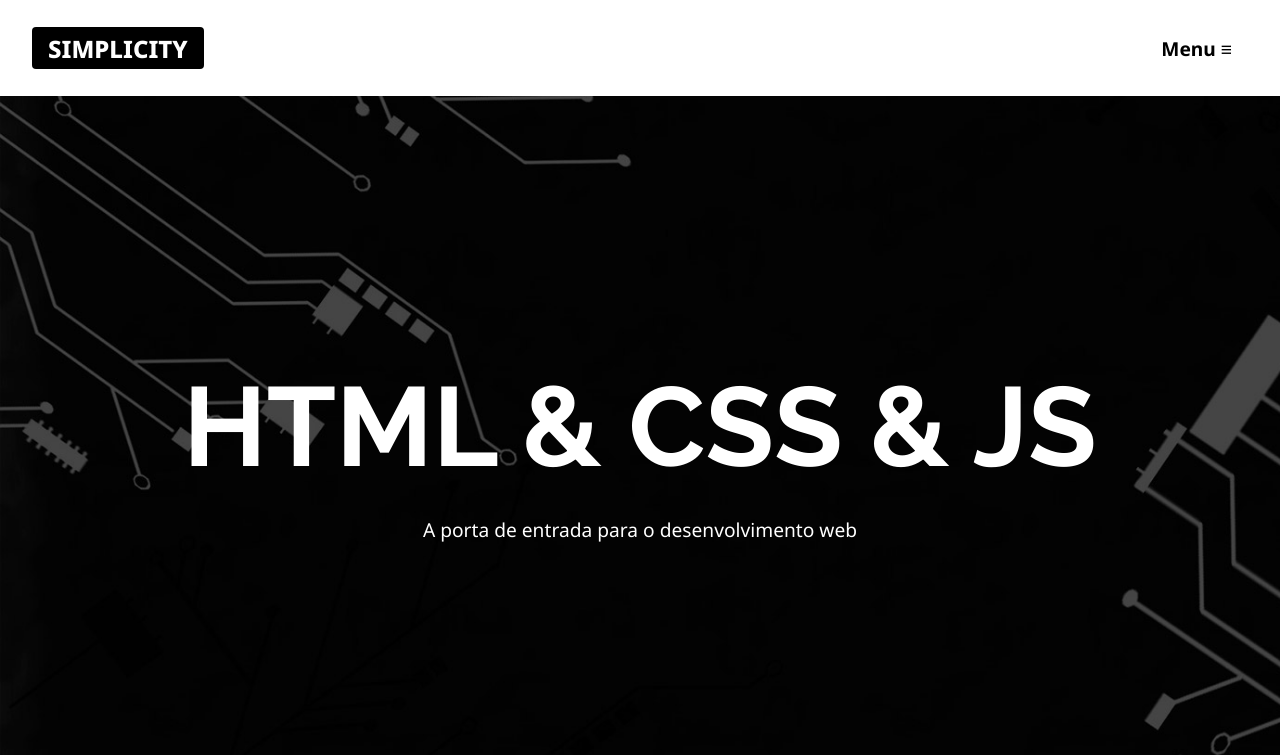
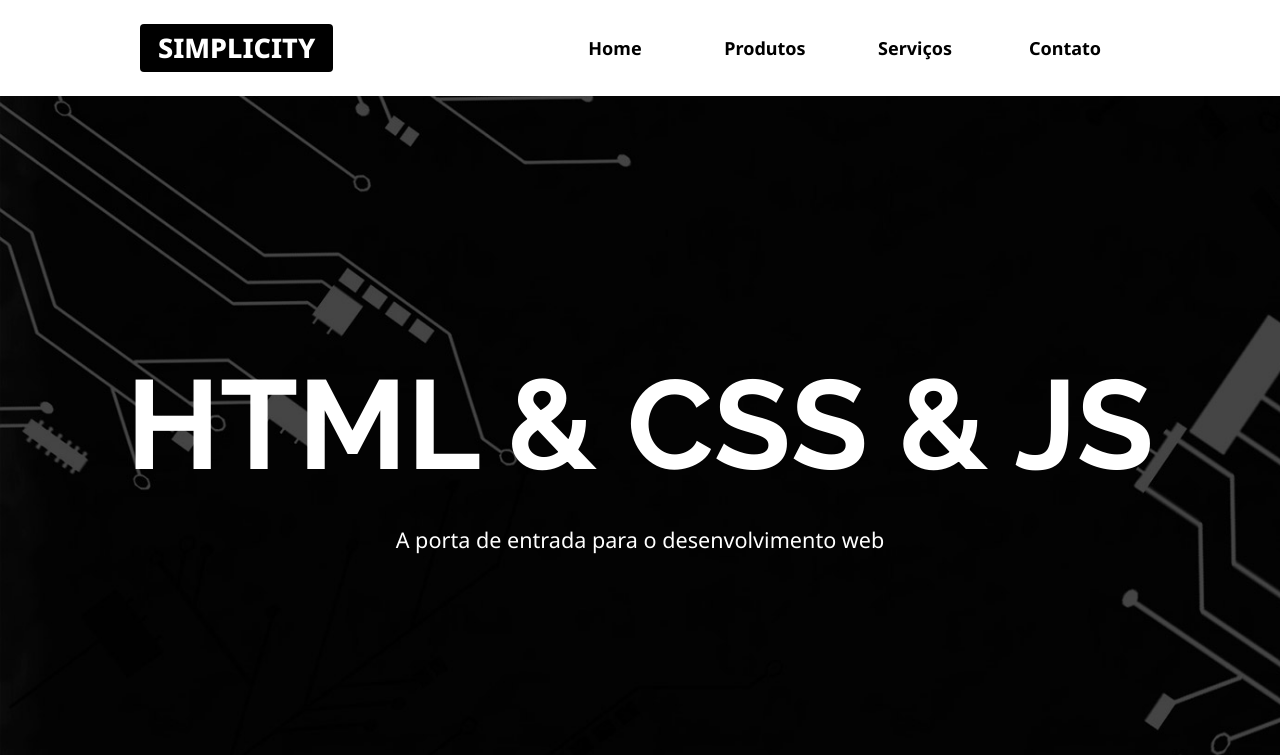
Before and after one commit to VanessaBaldin1/simplicity, a plain HTML site: page index.html in a window 1280 px wide. Shown: the top 755 px of the page. Drawn offline with Linux system fonts and the light colour scheme.

Commit message:
Criação das media queries e ajuste menu

```diff
--- a/css/estilos.css
+++ b/css/estilos.css
@@ -251,7 +251,9 @@ article {
 }
 
 
-.front-end, .historia, .localizacao {
+.front-end,
+.historia,
+.localizacao {
     text-align: center;
 }
 
@@ -260,7 +262,8 @@ article {
     background-size: cover;
     background-attachment: fixed;
 
-    h2 { color:var(--cor-clara);
+    h2 {
+        color: var(--cor-clara);
         text-shadow: 4px 4px 4px red;
     }
 
@@ -299,7 +302,9 @@ article {
     padding: .5rem;
     border-radius: 8px;
 
-    h2 {padding-left: 0;}
+    h2 {
+        padding-left: 0;
+    }
 }
 
 table {
@@ -327,13 +332,16 @@ td {
 
 th {
     background-color: var(--cor-escura);
-    color:var(--cor-clara);
+    color: var(--cor-clara);
     font-size: 14px;
 }
 
-td:nth-child(2) { text-align: center; }
+td:nth-child(2) {
+    text-align: center;
+}
 
-td:last-child, th:last-child {
+td:last-child,
+th:last-child {
     text-align: right;
 }
 
@@ -343,7 +351,7 @@ tr:nth-child(even) {
 
 /* Galeria de fotos */
 
-.galeria  {
+.galeria {
     text-align: center;
 
     img {
@@ -352,10 +360,49 @@ tr:nth-child(even) {
         transform: scale(0.8) rotate(-10deg);
         box-shadow: var(--cor-escura) 0 0 30px;
 
-    &:hover{
-        transform:scale(1) rotate(0);
-        transition:  transform 0.5s ease-in-out;
+        &:hover {
+            transform: scale(1) rotate(0);
+            transition: transform 0.5s ease-in-out;
         }
 
     }
 }
+
+/*  Media Queries: regras de uso condicional de acordo com o tamanho de tela necessário para ajustes no site. */
+
+@media screen and (min-width:600px) {
+
+    /* Para esconder a palavra menu, quando a tela ultrapassar 600px */
+    .titulo-menu {
+        display: none;
+    }
+
+    /* Faz o conteúdo do menu aparecer e ocupar um tamanho bom */
+    .links-menu {
+        display: flex;
+
+
+        /* Forçamos cada item da lista a ter largura totale, com isso, redistribuir os espaços/alinhamentos. */
+        li {
+            width: 100%;
+        }
+
+    }
+
+    /* Ajustamos o tamanho do menu (nav) como um todo. */
+    .menu {
+        width: 60%;
+    }
+
+}
+
+@media screen and (min-width:1000px) {
+    html {
+        font-size: 18px;
+    }
+
+    .limitador {
+        max-width: 1000px;
+    }
+
+}
```
Lines whose indentation alone changed are shown as unchanged.
